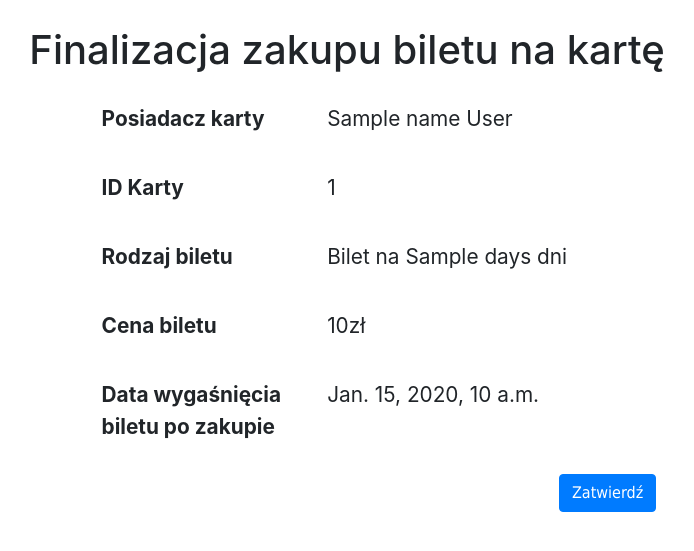
After one commit to barte525/IOT, a Django app: template main/main/templates/seller_buy_ticket_finalize.html in a window 1280 px wide. The commit adds this page. Shown: the top 551 px of the page, without its empty margins (293-987 px from the left). Run offline with Django 4.2, Linux system fonts and the light colour scheme; the template is opened without the code that fills it: most values are stand-ins (such as "Sample title", 1, 10 or a date in 2020); some libraries are stand-ins or nearby versions.

Commit message:
seller buy ticket interface added

```diff
--- /dev/null
+++ b/main/main/static/seller_buy_ticket_finalize_style.css
@@ -0,0 +1,24 @@
+.col-70 {
+  float: left;
+  width: 70%;
+  margin-top: 6px;
+  padding-left: 5%;
+}
+
+.col-30 {
+  float: left;
+  width: 30%;
+  margin-top: 6px;
+}
+
+.col-30 > p {
+    font-weight: bold;
+}
+
+p {
+    font-size: 1.3em;
+}
+
+form {
+    margin-left: 20%;
+}
--- a/main/main/static/seller_buy_ticket_style.css
+++ b/main/main/static/seller_buy_ticket_style.css
@@ -2,3 +2,18 @@ form {
     margin-left: 10%;
     margin-top: 3%;
 }
+
+
+.form-control {
+    width: 80%;
+}
+
+.form-select {
+    width: 80%;
+    height: calc(1.5em + .75rem + 2px);
+    padding: .375rem .75rem;
+}
+
+button {
+    margin-left: 72%;
+}
--- /dev/null
+++ b/main/main/templates/seller_buy_ticket_finalize.html
@@ -0,0 +1,75 @@
+{% extends 'base.html' %}
+{% block title %}Count points{% endblock %}
+
+{% block head %}
+    {% load static %}
+
+    <link rel="stylesheet" href="https://stackpath.bootstrapcdn.com/bootstrap/4.3.1/css/bootstrap.min.css"
+                       integrity="sha384-ggOyR0iXCbMQv3Xipma34MD+dH/1fQ784/j6cY/iJTQUOhcWr7x9JvoRxT2MZw1T"
+                       crossorigin="anonymous">
+
+    <link rel="stylesheet" type="text/css" href="{% static 'seller_buy_ticket_style.css' %}">
+
+    <link rel="stylesheet" type="text/css" href="{% static 'seller_buy_ticket_finalize_style.css' %}">
+
+    <link rel="stylesheet" type="text/css" href="{% static 'base_style.css' %}">
+
+{% endblock %}
+
+{% block above_content %}
+    <h1>Finalizacja zakupu biletu na kartę</h1>
+{% endblock %}
+
+{% block content %}
+    <div class="form-container">
+        <form method="POST">
+            {% csrf_token %}
+                <div class="form-group row">
+                    <div class="col-30">
+                        <p>Posiadacz karty</p>
+                    </div>
+                    <div class="col-70">
+                        <p>{{name}} {{surname}}</p>
+                    </div>
+                </div>
+
+                <div class="form-group row">
+                    <div class="col-30">
+                        <p>ID Karty</p>
+                    </div>
+                    <div class="col-70">
+                        <p>{{cardId}}</p>
+                    </div>
+                </div>
+
+                <div class="form-group row">
+                    <div class="col-30">
+                        <p>Rodzaj biletu</p>
+                    </div>
+                    <div class="col-70">
+                        <p>Bilet na {{days}} dni</p>
+                    </div>
+                </div>
+
+                <div class="form-group row">
+                    <div class="col-30">
+                        <p>Cena biletu</p>
+                    </div>
+                    <div class="col-70">
+                        <p>{{price}}zł</p>
+                    </div>
+                </div>
+
+                <div class="form-group row">
+                    <div class="col-30">
+                        <p>Data wygaśnięcia biletu po zakupie</p>
+                    </div>
+                    <div class="col-70">
+                        <p>{{countedExpDate}}</p>
+                    </div>
+                </div>
+
+                <button name="buy-ticket" class="btn btn-primary" type="submit">Zatwierdź</button>
+        </form>
+    </div>
+{% endblock %}
--- a/main/main/templates/seller_profile.html
+++ b/main/main/templates/seller_profile.html
@@ -22,4 +22,8 @@
         <a href="rejestracja" id="register-href" class="btn btn-primary btn-lg" role="button">Zarejestruj użytkownika karty</a>
         <a href="zakupBiletu" id="sell-href" class="btn btn-primary btn-lg" role="button">Zakup bilet użytkownikowi karty</a>
     </div>
+    <br>
+    <div id="change-pwd">
+        <a href="/profil/zmianaHasla" id="change-password" class="btn btn-primary btn-lg" role="button">Zmień hasło</a>
+    </div>
 {% endblock %}
--- a/main/main/urls.py
+++ b/main/main/urls.py
@@ -19,7 +19,7 @@ from django.contrib.auth import views as auth_views
 from main.views.manage_profiles import ManageProfiles, CardOwnerView, SellerView
 from main.views.main import Main
 from main.views.register import RegisterUser
-from main.views.seller_buy import SellerBuyTicket
+from main.views.seller_buy import SellerBuyTicket, SellerBuyTicketSave
 
 urlpatterns = [
     path('', Main.as_view()),
@@ -31,5 +31,6 @@ urlpatterns = [
     path('profil/zmianaHasla/', auth_views.PasswordChangeView.as_view(success_url='/profil/uzytkownikKarty/',
                                                                           template_name='password_change.html')),
     path('profil/sprzedawca/rejestracja/', RegisterUser.as_view()),
-    path('profil/sprzedawca/zakupBiletu', SellerBuyTicket.as_view())
+    path('profil/sprzedawca/zakupBiletu', SellerBuyTicket.as_view()),
+    path('profil/sprzedawca/zakupBiletu/<uuid:cardId>/<uuid:ticketId>', SellerBuyTicketSave.as_view())
 ]
```
Also changed, not shown: main/main/static/seller_profile_style.css (+13 -1 lines), main/main/templates/register.html (+5 -5 lines), main/main/templates/seller_buy_ticket.html (+9 -8 lines), main/main/views/seller_buy.py (+23 -1 lines), main/db.sqlite3.
